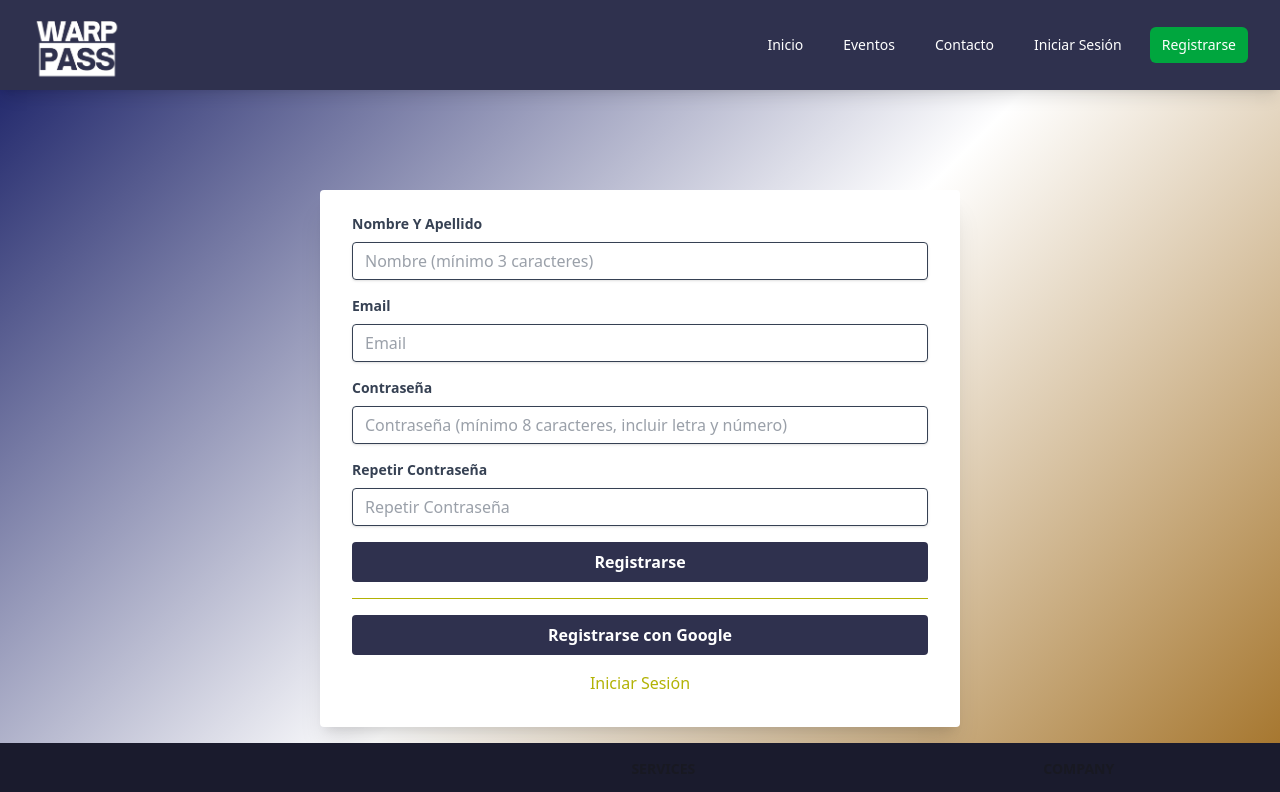
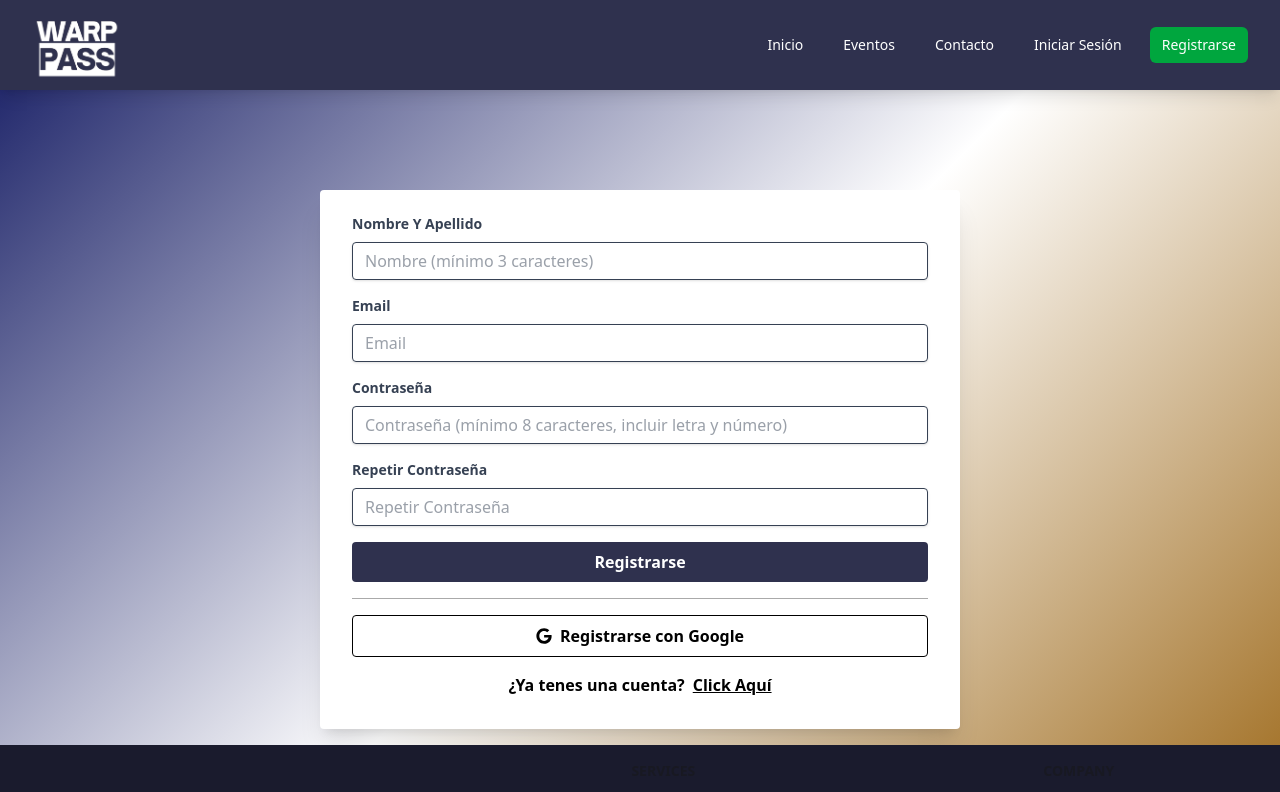
Before and after one commit to Yappur/WarpPass-Frontend, a React (Vite) app: page /register in a window 1280 px wide. Shown: the top 792 px of the page. Built offline with nearby package versions, Linux system fonts and the light colour scheme.

Commit message:
Refactor: se mejoran estilos de formAuth y se añade redireccionamiento

```diff
--- a/index.html
+++ b/index.html
@@ -4,6 +4,7 @@
     <meta charset="UTF-8" />
     <link rel="icon" type="image/svg+xml" href="" />
     <meta name="viewport" content="width=device-width, initial-scale=1.0" />
+    <link rel="stylesheet" href="/src/index.css" />
     <title>WarpPass</title>
   </head>
   <body>
--- a/src/components/formularios/FormAuth.jsx
+++ b/src/components/formularios/FormAuth.jsx
@@ -1,5 +1,6 @@
 import { useState } from "react";
 import { useNavigate } from "react-router-dom";
+import { FaGoogle, FaUser, FaLock } from "react-icons/fa";
 import axiosConfig from "../../helpers/axios.config";
 
 const ROL_ROUTES = {
@@ -8,7 +9,12 @@ const ROL_ROUTES = {
   productor: "/",
 };
 
-const FormRegisterLogin = ({ isLogin = false, redirectPath = "/login" }) => {
+const FormRegisterLogin = ({
+  isLogin = false,
+  redirectPath = "/login",
+  subtitulo,
+  ruta,
+}) => {
   const navigate = useNavigate();
 
   const [formData, setFormData] = useState({
@@ -278,30 +284,37 @@ const FormRegisterLogin = ({ isLogin = false, redirectPath = "/login" }) => {
             <button
               type="submit"
               onClick={isLogin ? handleLogin : handleRegister}
-              className="bg-[#2F314E] hover:bg-[#1A1B2D] text-white font-bold py-2 px-4 rounded w-full"
+              className="bg-[#2F314E] hover:bg-[#1A1B2D] text-white font-bold py-2 px-4 rounded w-full transition-colors duration-500"
             >
               {isLogin ? "Iniciar Sesión" : "Registrarse"}
             </button>
           </div>
           <div>
-            <div className="border-b border-[#b2b205] my-4"></div>
+            <div className="border-b border-[#aaaaaa] my-4"></div>
             {/* Botón de Google */}
             <div className="mb-4">
               <a
                 href="http://localhost:4000/auth/google"
-                className="bg-[#2F314E] hover:bg-[#1A1B2D] text-white font-bold py-2 px-4 rounded w-full flex justify-center items-center"
+                className="border-1 border-black hover:bg-[#d5d5d89d] text-black font-bold py-2 px-4 rounded w-full flex justify-center items-center transition-colors duration-500"
               >
+                <FaGoogle className="text-black mr-2" />
                 {isLogin
                   ? "Iniciar Sesión con Google"
                   : "Registrarse con Google"}
               </a>
             </div>
 
-            <p className="text-center text-[#b2b205]">
-              <a href="">
-                {isLogin ? "Ya tenes cuenta? Incia sesion" : "Iniciar Sesión"}
-              </a>
-            </p>
+            <div className=" text-black  font-bold ">
+              <span className="text-center flex justify-center">
+                {subtitulo}
+                <a
+                  className="ml-2 underline hover:text-[#4b5c91b9] transition-colors duration-500"
+                  href={ruta}
+                >
+                  Click Aquí
+                </a>
+              </span>
+            </div>
           </div>
         </form>
       </div>
--- a/src/index.css
+++ b/src/index.css
@@ -8,13 +8,10 @@
 }
 
 .textStyle {
-  text-align: center;
   background: linear-gradient(to right, #454975 40%, #ff9a03 100%);
   -webkit-background-clip: text;
   -webkit-text-fill-color: transparent;
   background-clip: text;
-  color: transparent;
-  font-weight: bold;
 }
 
 body {
--- a/src/pages/auth/LoginPage.jsx
+++ b/src/pages/auth/LoginPage.jsx
@@ -6,7 +6,11 @@ const LoginPage = () => {
   cambiarTitulo("LoginPage");
   return (
     <>
-      <FormAuth isLogin={true} />
+      <FormAuth
+        isLogin={true}
+        subtitulo={"¿No tenes una cuenta? "}
+        ruta={"/register"}
+      />
     </>
   );
 };
--- a/src/pages/auth/RegisterPage.jsx
+++ b/src/pages/auth/RegisterPage.jsx
@@ -6,7 +6,12 @@ const RegisterPage = () => {
   cambiarTitulo("RegisterPage");
   return (
     <div>
-      <FormAuth isLogin={false} redirectPath="/login" />
+      <FormAuth
+        isLogin={false}
+        redirectPath="/login"
+        subtitulo={"¿Ya tenes una cuenta? "}
+        ruta={"/login"}
+      />
     </div>
   );
 };
--- a/tailwind.config.js
+++ /dev/null
@@ -1,8 +0,0 @@
-/** @type {import('tailwindcss').Config} */
-export default {
-  content: ["./index.html", "./src/**/*.{js,ts,jsx,tsx}"],
-  theme: {
-    extend: {},
-  },
-  plugins: [require("daisyui")],
-};
```
